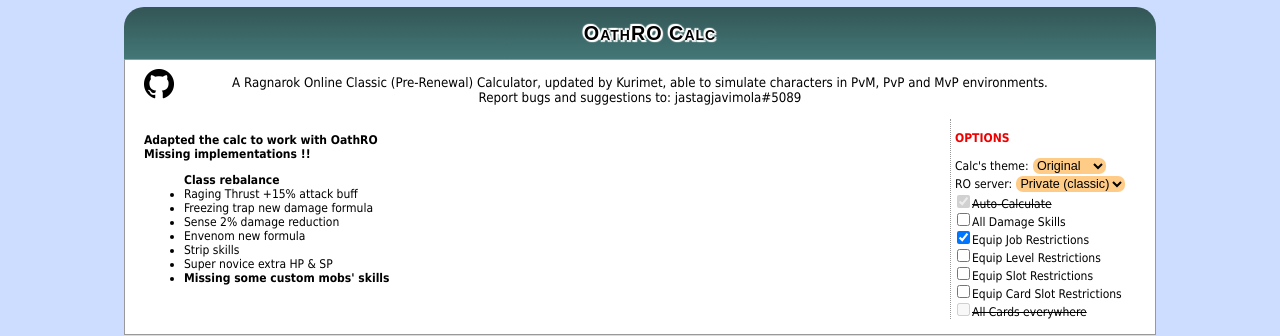
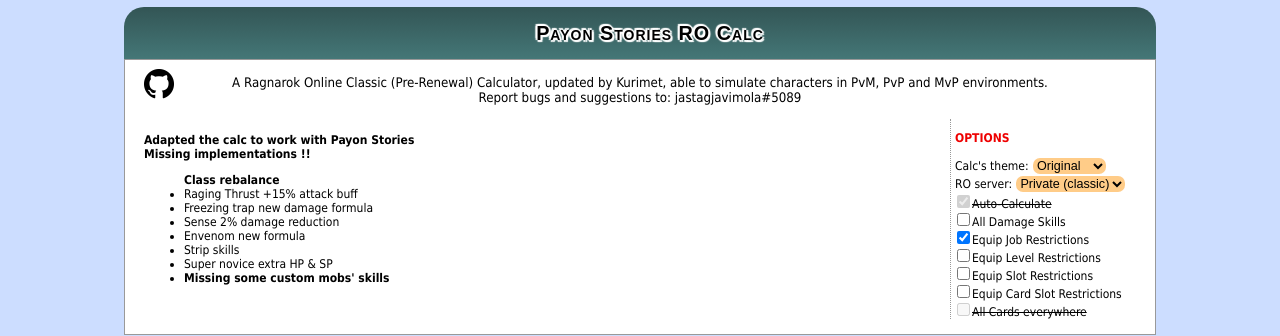
Before and after one commit to muhammad-zakir/payon-stories-unofficial-calculator, a website: page index.html in a window 1280 px wide. Shown: the top 336 px of the page. Drawn offline with Linux system fonts and the light colour scheme.

Commit message:
oath to payon stories

```diff
--- a/index.html
+++ b/index.html
@@ -5,14 +5,14 @@
   <meta http-equiv="Content-Type" content="text/html; charset=ISO-8859-1">
   <meta name="keywords" content="Ragnarok Online Classic Calc, by kurimet">
   <meta name="description"
-    content="A Ragnarok Online Classic (Pre-Renewal) Calculator, updated by Kurimet, and adapted to OathRO by jalu able to simulate characters in PvM, PvP and MvP environments.">
+    content="A Ragnarok Online Classic (Pre-Renewal) Calculator, updated by Kurimet, and adapted to Payon Stories by jalu able to simulate characters in PvM, PvP and MvP environments.">
   <meta name="viewport" content="width=device-width, initial-scale=1.0">
 
   <!-- <link rel="shortcut icon" href="images/icon.gif" type="image/x-icon"> -->
-  <link rel="canonical" href="https://oathrocalc.jaludev.com" />
+  <link rel="canonical" href="https://payonrocalc.jaludev.com/" />
   <link rel="stylesheet" type="text/css" href="style.css">
   <base target="_blank">
-  <title>OathRO Calc</title>
+  <title>Payon Stories RO Calc</title>
 
   <!-- <script>
     global = globalThis // fix for "global not defined" error
@@ -34,7 +34,7 @@
 <body onload="LoadTheme()">
 
   <form name="calcForm">
-    <h1>OathRO Calc
+    <h1>Payon Stories RO Calc
       <a style="display: flex;" href="https://github.com/jalu14/oath-rocalc">
         <img style="width: 30px; padding-top: 10px;" src="images/github.png" alt="Github">
       </a>
@@ -52,7 +52,7 @@
             <br>
             <!--<p onclick="LoadChangelog()" style="cursor:pointer;">Click here to display last Changelog.</p>-->
             <span id="changelog">
-              <b>Adapted the calc to work with OathRO</b><br>
+              <b>Adapted the calc to work with Payon Stories</b><br>
               <b> Missing implementations !!</b>
               <ul>
                 <li style="list-style-type: none"><b>Class rebalance</b></li>
```
Also changed, not shown: netlify.toml (added), readme.md.
